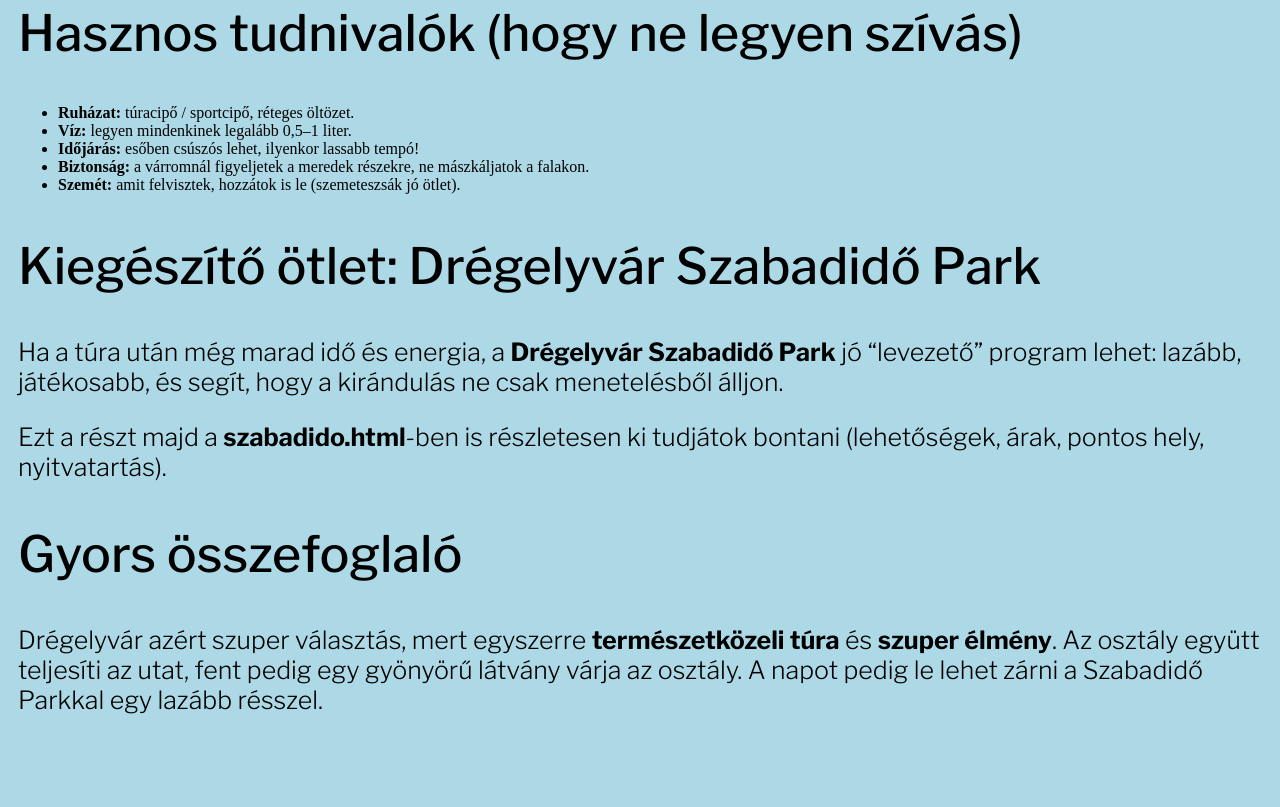
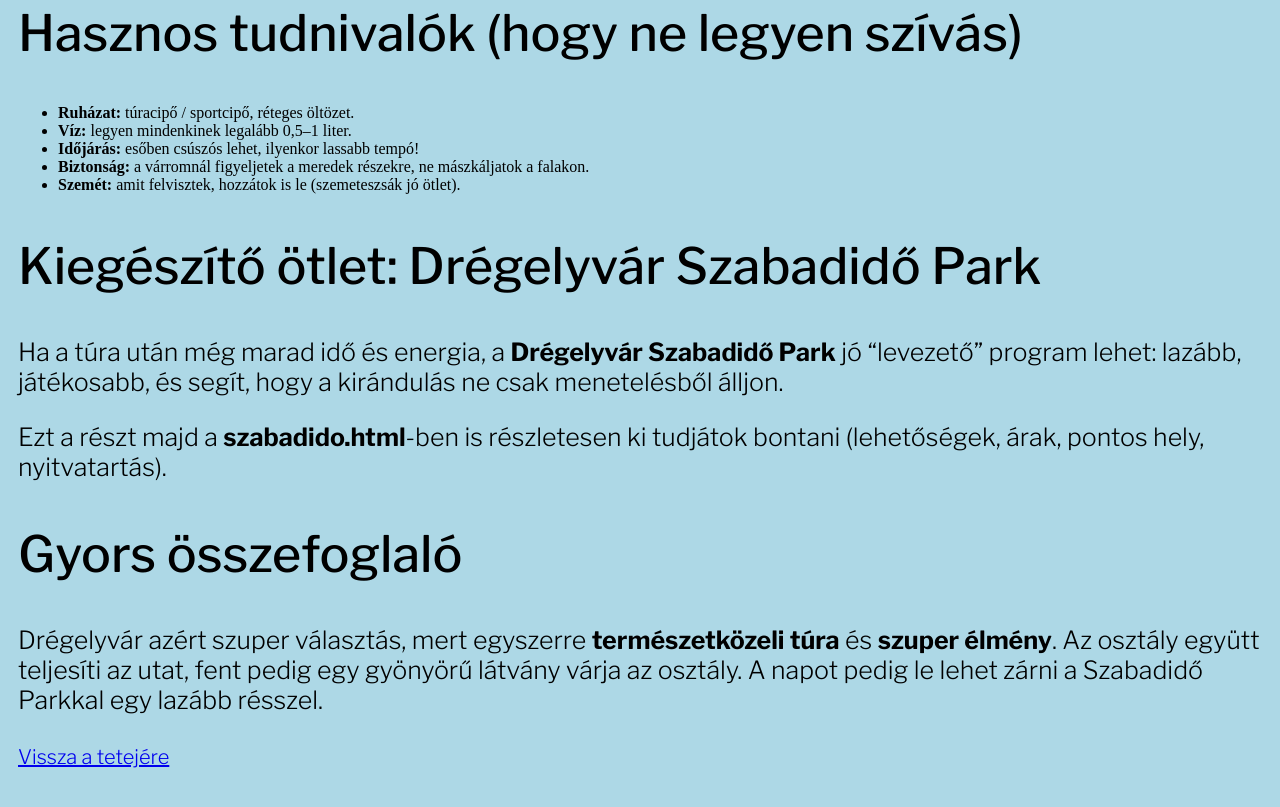
Before and after one commit to BoroReka/OsztalykirandulasOtletekProject, a plain HTML site: page termeszet.html in a window 1280 px wide. Shown: the part 1365-2172 px from the top of the page. Before the commit the page ends 2123 px from the top, so only its background shows below. Drawn offline with nearby package versions, Linux system fonts and the light colour scheme.

Commit message:
Vissza a tetejere gomb

```diff
--- a/termeszet.html
+++ b/termeszet.html
@@ -97,6 +97,8 @@
                 <strong>szuper élmény</strong>. Az osztály együtt teljesíti az utat, fent pedig egy gyönyörű látvány várja az osztály. A napot pedig le lehet zárni a Szabadidő Parkkal egy lazább résszel.
             </p>
 
+            <p><a href="#TOP">Vissza a tetejére</a></p>
+
 
     </div>
 
```
